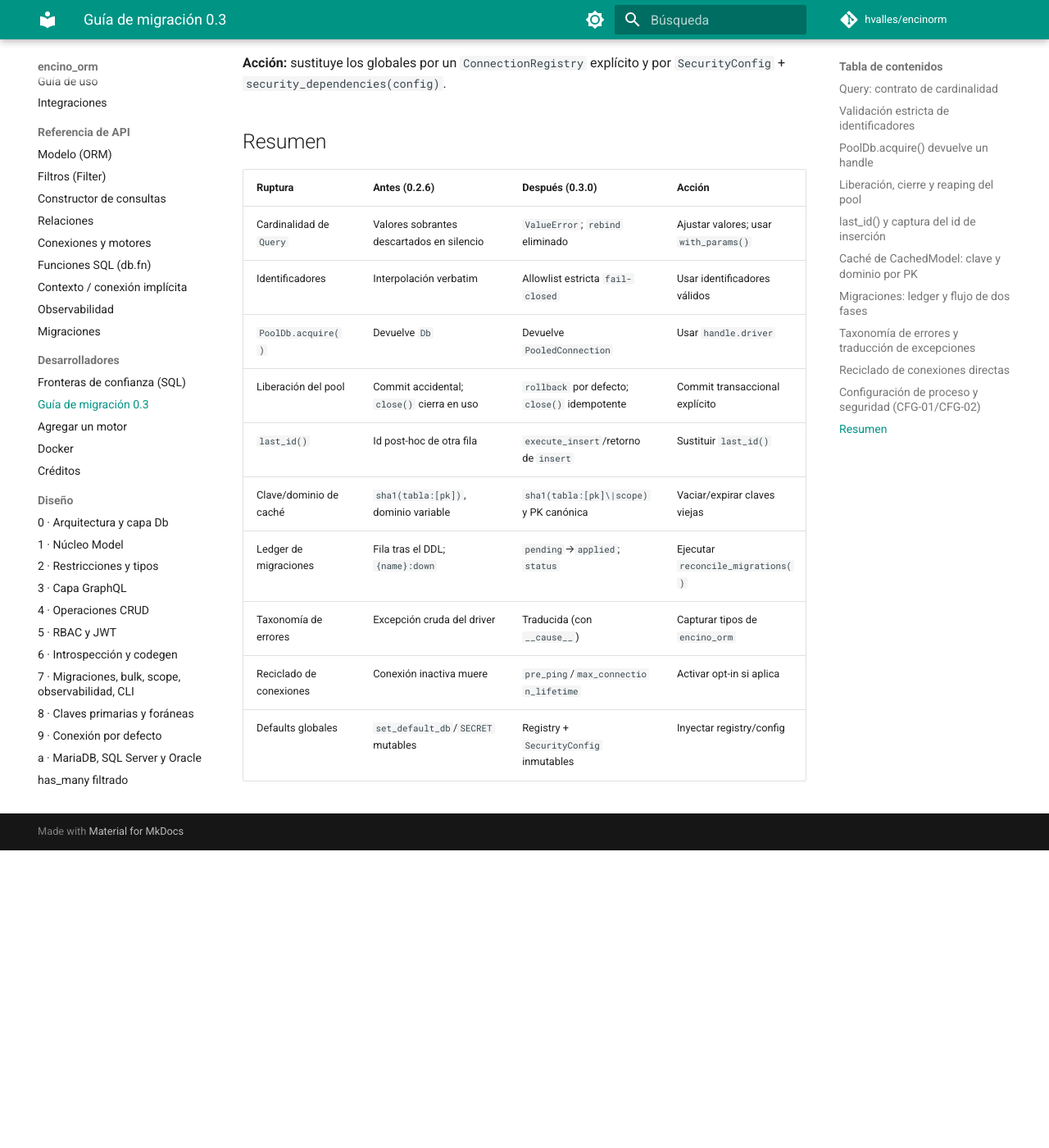
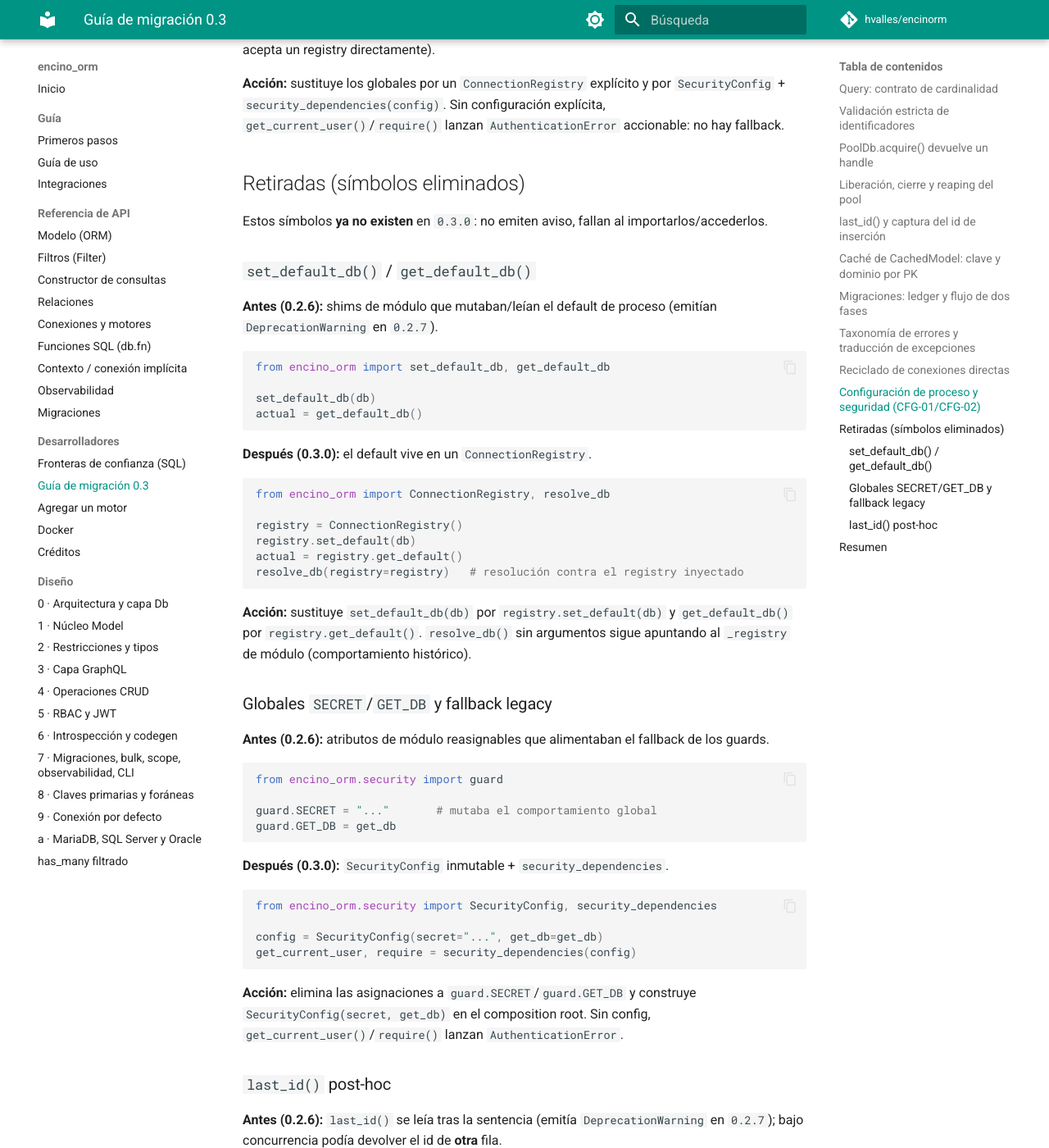
Before and after one commit to hvalles/encinorm, an MkDocs documentation site: the page built from docs/MIGRATION-0.3.md, in a window 1280 px wide and 1400 px high, scrolled down 6548 px. Shown: the whole window at 82% size. Built offline with MkDocs 1.6.1 and Material for MkDocs 9.7.7, drawn with Linux system fonts in a browser that asks for light colours; comment, search, counter and statistics services are not loaded; before the commit the page ends 7585 px from its top, so only the background shows below that; some of the changed text lies outside the part shown.

Commit message:
docs(08-06): documentar las retiradas reales de 0.3.0
- CHANGELOG.md: única sección '### Eliminado' con las retiradas de la línea
  0.3.0 (set_default_db/get_default_db, SECRET/GET_DB + fallback legacy,
  last_id() post-hoc) con viejo/nuevo; notas de ownership resueltas
- docs/MIGRATION-0.3.md: sección de retiradas con pares Antes/Después y fila
  nueva en el resumen
- tests/test_release_docs.py: guard file-wide test_eliminado_heading_unico
  (exactamente 1 heading) + nombres de retiradas reales
- docs/getting-started.md y docs/reference/context.md: dejar de invocar los
  símbolos retirados (mkdocs build --strict verde)

````diff
--- a/docs/MIGRATION-0.3.md
+++ b/docs/MIGRATION-0.3.md
@@ -317,12 +317,94 @@ config = SecurityConfig(secret="...", get_db=...)
 get_current_user, require = security_dependencies(config)
 ```
 
-En `0.2.7` ambos shims emitían `DeprecationWarning`; mutar los globales deja de
-cambiar el comportamiento en `0.3.0`. Para aislar por tenant, pasa `db=`
-explícito o usa `bind`/`session` (un `Model` no acepta un registry directamente).
+En `0.2.7` ambos shims emitían `DeprecationWarning`; en `0.3.0` los shims y los
+globales **se eliminan** (dejan de existir: un `import` o un acceso lanza
+`ImportError`/`AttributeError`), no solo se deprecan. Para aislar por tenant,
+pasa `db=` explícito o usa `bind`/`session` (un `Model` no acepta un registry
+directamente).
 
 **Acción:** sustituye los globales por un `ConnectionRegistry` explícito y por
-`SecurityConfig` + `security_dependencies(config)`.
+`SecurityConfig` + `security_dependencies(config)`. Sin configuración explícita,
+`get_current_user()`/`require()` lanzan `AuthenticationError` accionable: no hay
+fallback.
+
+## Retiradas (símbolos eliminados)
+
+Estos símbolos **ya no existen** en `0.3.0`: no emiten aviso, fallan al
+importarlos/accederlos.
+
+### `set_default_db()` / `get_default_db()`
+
+**Antes (0.2.6):** shims de módulo que mutaban/leían el default de proceso
+(emitían `DeprecationWarning` en `0.2.7`).
+
+```python
+from encino_orm import set_default_db, get_default_db
+
+set_default_db(db)
+actual = get_default_db()
+```
+
+**Después (0.3.0):** el default vive en un `ConnectionRegistry`.
+
+```python
+from encino_orm import ConnectionRegistry, resolve_db
+
+registry = ConnectionRegistry()
+registry.set_default(db)
+actual = registry.get_default()
+resolve_db(registry=registry)   # resolución contra el registry inyectado
+```
+
+**Acción:** sustituye `set_default_db(db)` por `registry.set_default(db)` y
+`get_default_db()` por `registry.get_default()`. `resolve_db()` sin argumentos
+sigue apuntando al `_registry` de módulo (comportamiento histórico).
+
+### Globales `SECRET`/`GET_DB` y fallback legacy
+
+**Antes (0.2.6):** atributos de módulo reasignables que alimentaban el fallback
+de los guards.
+
+```python
+from encino_orm.security import guard
+
+guard.SECRET = "..."       # mutaba el comportamiento global
+guard.GET_DB = get_db
+```
+
+**Después (0.3.0):** `SecurityConfig` inmutable + `security_dependencies`.
+
+```python
+from encino_orm.security import SecurityConfig, security_dependencies
+
+config = SecurityConfig(secret="...", get_db=get_db)
+get_current_user, require = security_dependencies(config)
+```
+
+**Acción:** elimina las asignaciones a `guard.SECRET`/`guard.GET_DB` y construye
+`SecurityConfig(secret, get_db)` en el composition root. Sin config,
+`get_current_user()`/`require()` lanzan `AuthenticationError`.
+
+### `last_id()` post-hoc
+
+**Antes (0.2.6):** `last_id()` se leía tras la sentencia (emitía
+`DeprecationWarning` en `0.2.7`); bajo concurrencia podía devolver el id de
+**otra** fila.
+
+```python
+await db.execute(qry)
+nuevo_id = await db.last_id()  # id de otra fila bajo concurrencia
+```
+
+**Después (0.3.0):** `last_id()` no existe; usa `execute_insert(qry)` o el
+retorno de `Model.insert()`.
+
+```python
+nuevo_id = await db.execute_insert(qry)
+```
+
+**Acción:** sustituye cada `last_id()` post-hoc por `execute_insert` o por el
+retorno de `Model.insert`.
 
 ## Resumen
 
@@ -338,3 +420,4 @@ explícito o usa `bind`/`session` (un `Model` no acepta un registry directamente
 | Taxonomía de errores | Excepción cruda del driver | Traducida (con `__cause__`) | Capturar tipos de `encino_orm` |
 | Reciclado de conexiones | Conexión inactiva muere | `pre_ping`/`max_connection_lifetime` | Activar opt-in si aplica |
 | Defaults globales | `set_default_db`/`SECRET` mutables | Registry + `SecurityConfig` inmutables | Inyectar registry/config |
+| Retiradas | `set_default_db`/`get_default_db`, `SECRET`/`GET_DB`, `last_id()` existían (deprecados) | Eliminados: `ImportError`/`AttributeError` | Usar registry, `SecurityConfig` y `execute_insert` |
````
Also changed, not shown: CHANGELOG.md (+31 -3 lines), docs/getting-started.md (+6 -6 lines), docs/reference/context.md (+3 -8 lines), 1 other file.
